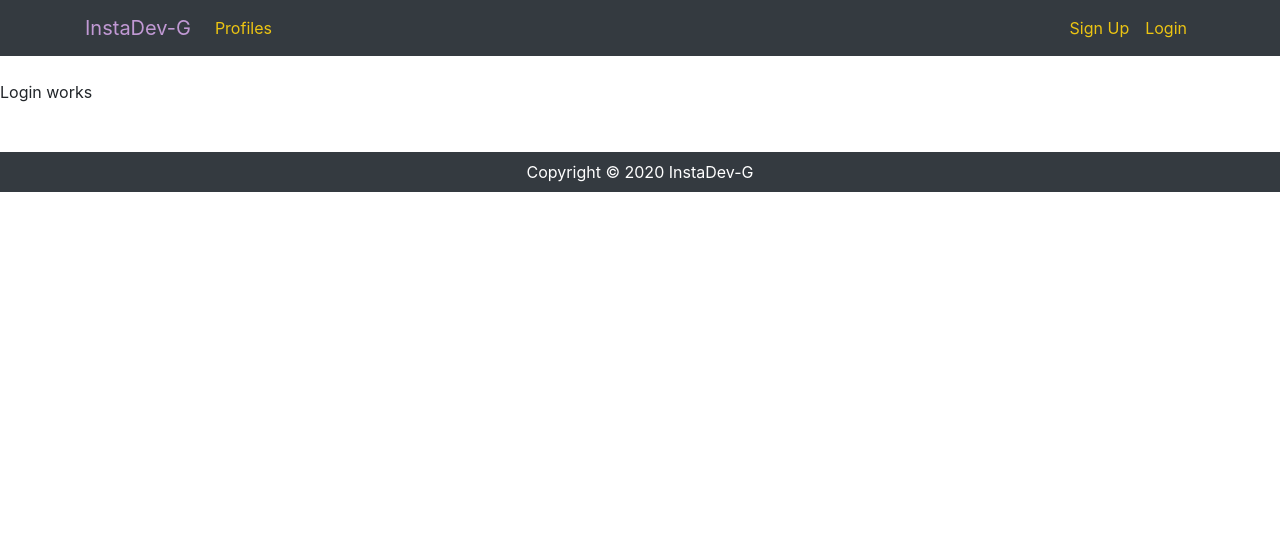
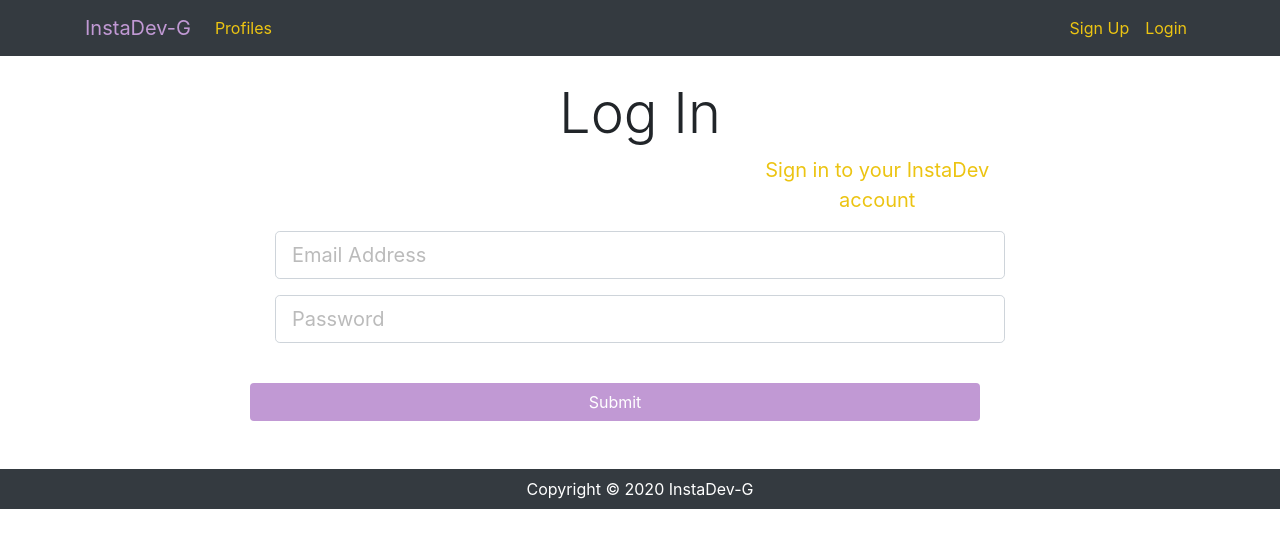
Before and after one commit to lunalemon/InstaDev-G, a React (Create React App) app in the folder client/: page /login in a window 1280 px wide. Shown: the top 548 px of the page. Built offline with nearby package versions, Linux system fonts and the light colour scheme.

Commit message:
login UI working

```diff
--- a/client/package.json
+++ b/client/package.json
@@ -8,6 +8,7 @@
     "@testing-library/user-event": "^7.1.2",
     "axios": "^0.20.0",
     "classnames": "^2.2.6",
+    "concurrently": "^5.3.0",
     "react": "^16.13.1",
     "react-dom": "^16.13.1",
     "react-router-dom": "^5.2.0",
--- a/client/src/components/auth/Login.js
+++ b/client/src/components/auth/Login.js
@@ -1,13 +1,89 @@
-import React, { Component } from 'react'
+import React, { Component } from 'react';
+import axios from "axios";
+import classnames from "classnames";
+
 
  class Login extends Component {
-  render() {
-    return (
-      <div>
-        Login works
-      </div>
-    )
-  }
-}
+   constructor() {
+     super();
+     //Local State of Register Component
+     this.state = {
+       email: "",
+       password: "",
+      errors: {},
+     };
+     this.onChange = this.onChange.bind(this);
+     this.onSubmit = this.onSubmit.bind(this);
+   }
+   onChange(e) {
+     this.setState({ [e.target.name]: e.target.value });
+   }
+   onSubmit(e) {
+     e.preventDefault();
+     const User = {
+       email: this.state.email,
+       password: this.state.password
+
+     };
+     axios
+       .post("/api/users/login", User)
+       .then((res) => console.log(res.data))
+       .catch((err) => this.setState({ errors: err.response.data }));
+   }
+
+   render() {
+
+    const { errors } = this.state;
+
+
+     return (
+       <div className="login">
+         <div className="container">
+           <div className="row">
+             <div className="col-md-8 m-auto">
+               <h1 className="display-4 text-center">Log In</h1>
+               <p className="lead text-center">
+                 Sign in to your InstaDev account
+               </p>
+               <form onSubmit={this.onSubmit}>
+                 <div className="form-group">
+                   <input
+                     type="email"
+                     className={classnames("form-control form-control-lg", {
+                       "is-invalid": errors.email,
+                     })}
+                     placeholder="Email Address"
+                     name="email"
+                     value={this.state.email}
+                     onChange={this.onChange}
+                   />
+                   {errors.email && (
+                     <div className="invalid-feedback"> {errors.email}</div>
+                   )}
+                 </div>
+                 <div className="form-group">
+                   <input
+                     type="password"
+                     className={classnames("form-control form-control-lg", {
+                       "is-invalid": errors.password,
+                     })}
+                     placeholder="Password"
+                     name="password"
+                     value={this.state.password}
+                     onChange={this.onChange}
+                   />
+                   {errors.password && (
+                     <div className="invalid-feedback"> {errors.password}</div>
+                   )}
+                 </div>
+                 <input type="submit" className="btn btn-info btn-block mt-4" />
+               </form>
+             </div>
+           </div>
+         </div>
+       </div>
+     );
+   }
+ }
 
 export default Login;
--- a/package.json
+++ b/package.json
@@ -15,6 +15,7 @@
   "dependencies": {
     "bcryptjs": "^2.4.3",
     "body-parser": "^1.19.0",
+    "classnames": "^2.2.6",
     "concurrently": "^5.3.0",
     "express": "^4.17.1",
     "gravatar": "^1.8.1",
```
